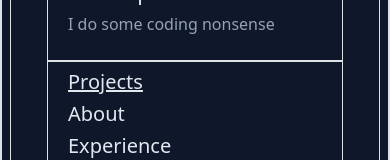
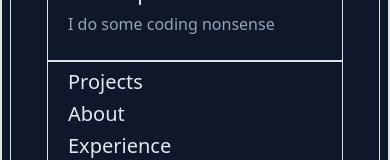
Before and after one commit to jmbehlmann/behlmann-portfolio, a React (Vite) app: page / in a window 390 px wide. Shown: the part 153-313 px from the top of the page. Built offline with nearby package versions, Linux system fonts and the light colour scheme.

Commit message:
links underlined at small width screen break

```diff
--- a/src/App.css
+++ b/src/App.css
@@ -72,3 +72,9 @@ li {
     position: fixed;
   }
 }
+
+@media (max-width: 992px) {
+  .navLinks h5 {
+    text-decoration: none;
+  }
+}
--- a/src/components/Navbar.jsx
+++ b/src/components/Navbar.jsx
@@ -5,7 +5,7 @@ export function Navbar({ currentSection }) {
   const baseURL = process.env.NODE_ENV === "development" ? developmentURL : productionURL;
 
   return (
-    <div>
+    <div className="navLinks">
       <h5 className={currentSection === "Projects" ? "underline" : ""}>
         <a className="navlink" href={`${baseURL}/#projectsSection`}>Projects</a>
       </h5>
```
